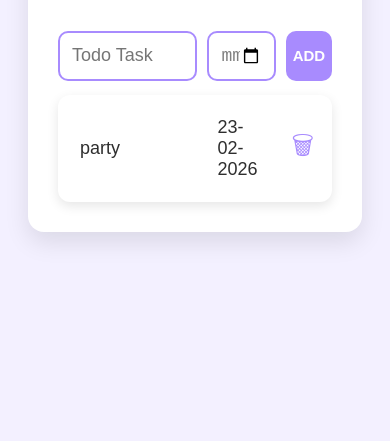
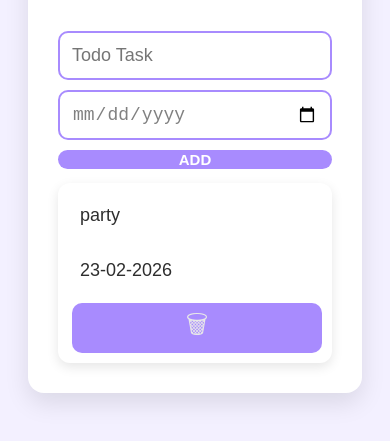
Before and after one commit to sahilyadav-dev/to-do-list, a plain HTML site: page index.html in a window 390 px wide. Shown: the part 139-580 px from the top of the page. Drawn offline with Linux system fonts and the light colour scheme.

Commit message:
Update style.css

```diff
--- a/style.css
+++ b/style.css
@@ -84,3 +84,21 @@ h1 {
   cursor: pointer;
   color: #a88bfe;
 }
+
+@media(max-width: 600px) {
+  .todo-grid,
+  .todo-input-grid{
+    grid-template-columns: 1fr;
+  }
+  .todo-delete-button {
+    border: none;
+    background: none;
+    background-color: #a88bfe;
+    font-size: 25px;
+    cursor: pointer;
+    color: #e8e8e8;
+    border: none;
+    border-radius: 10px;
+    height: 50px;
+  }
+}
```
